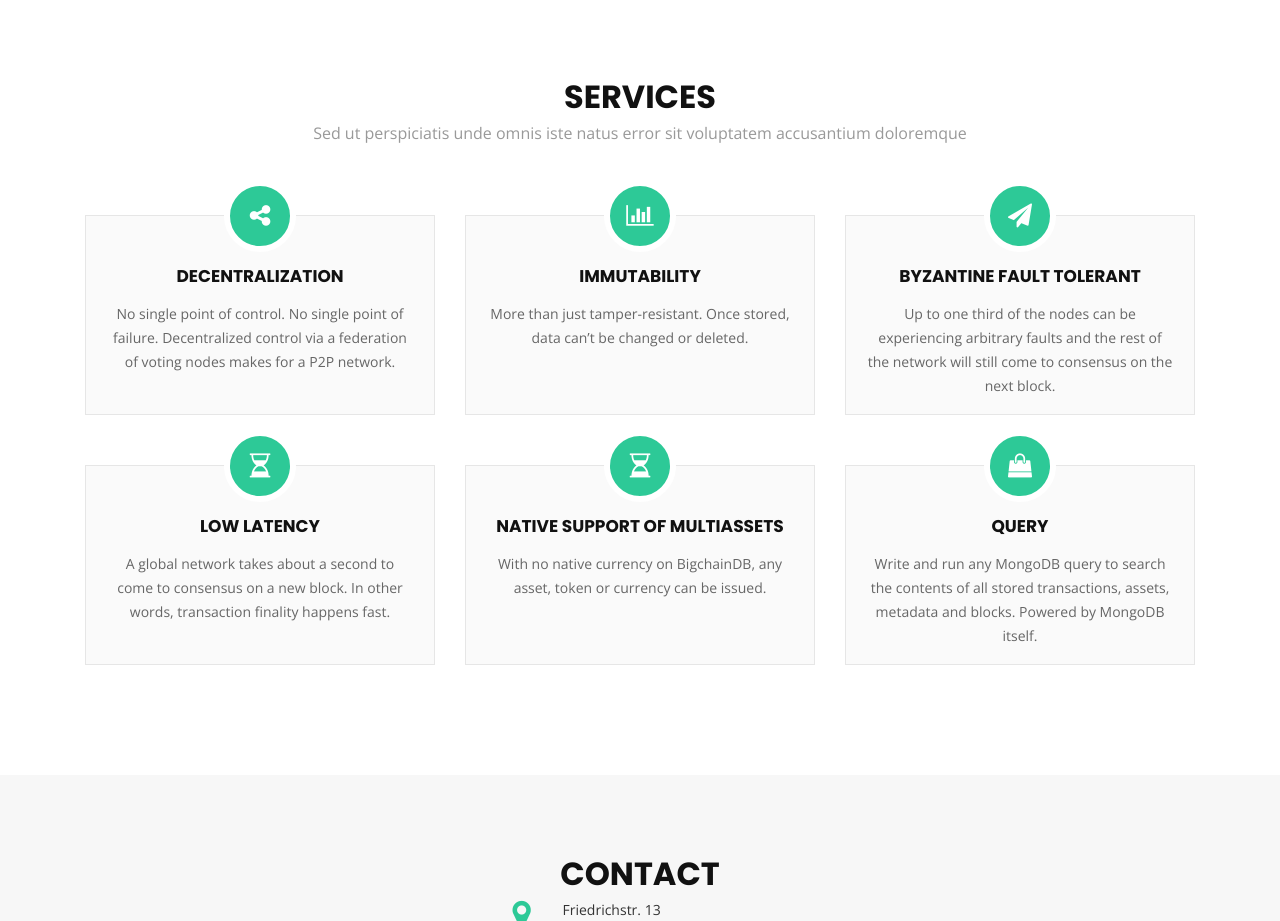
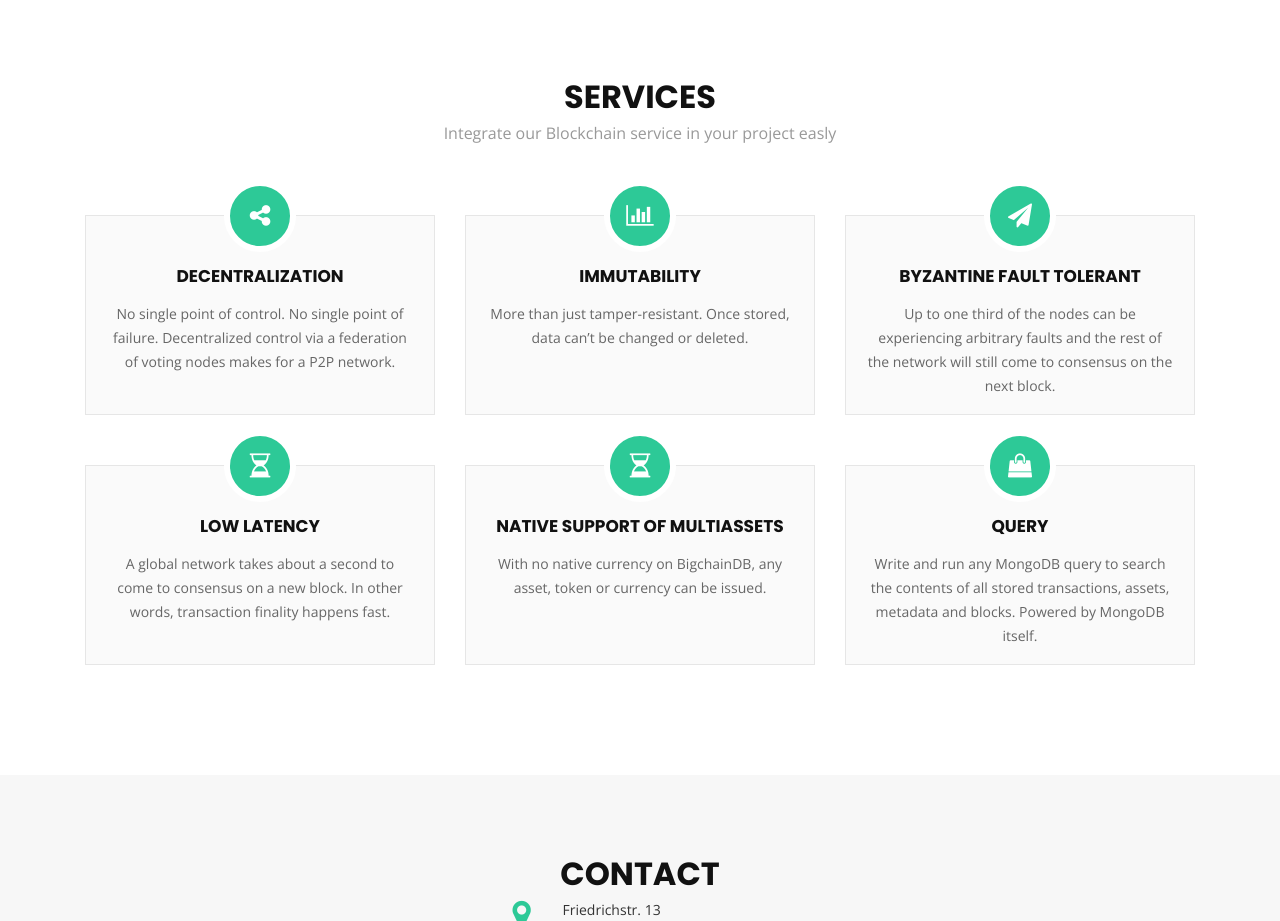
Before and after one commit to LeandroBerlin/Naima, a plain HTML site: page website/index.html in a window 1280 px wide. Shown: the part 802-1723 px from the top of the page. Drawn offline with nearby package versions, Linux system fonts and the light colour scheme.

Commit message:
Fix test

```diff
--- a/website/index.html
+++ b/website/index.html
@@ -83,7 +83,7 @@
       <div class="container wow fadeIn">
         <div class="section-header">
           <h3 class="section-title">Services</h3>
-          <p class="section-description">Sed ut perspiciatis unde omnis iste natus error sit voluptatem accusantium doloremque</p>
+          <p class="section-description">Integrate our Blockchain service in your project easly</p>
         </div>
         <div class="row">
           <div class="col-lg-4 col-md-6 wow fadeInUp" data-wow-delay="0.2s">
```
